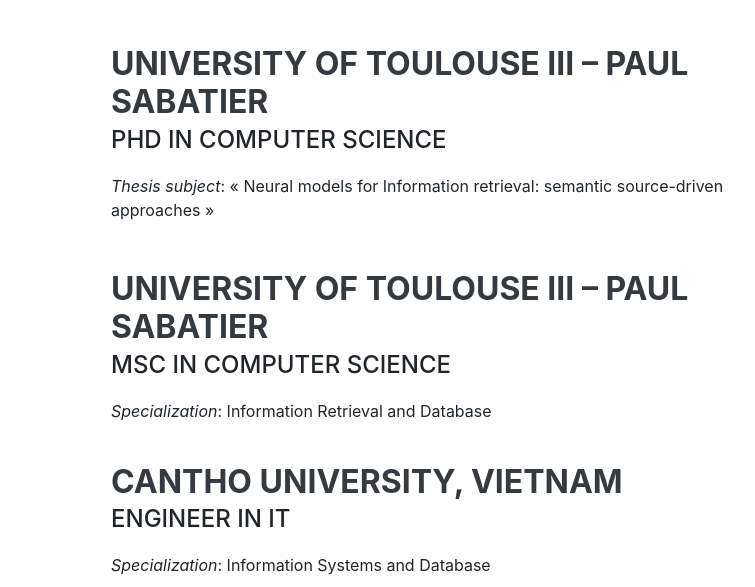
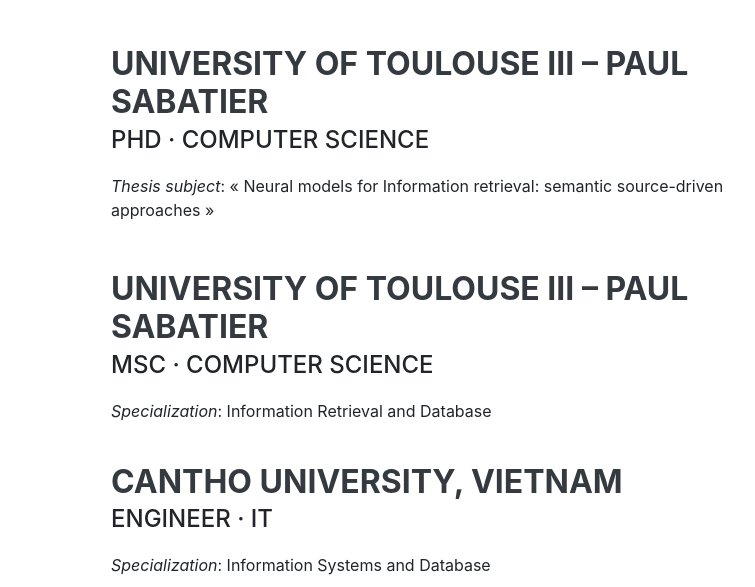
Before and after one commit to giahung24/giahung24, a plain HTML site: page index.html in a window 1280 px wide. Shown: the part 2271-2858 px from the top of the page, 209-964 px from the left. Drawn offline with nearby package versions, Linux system fonts and the light colour scheme; some packages are replaced by stand-ins of ours; a script that the page names is missing; a web font is replaced by a local one.

Commit message:
Update index.html

```diff
--- a/index.html
+++ b/index.html
@@ -189,7 +189,7 @@
         <div class="resume-item d-flex flex-column flex-md-row justify-content-between mb-5">
           <div class="resume-content">
             <h3 class="mb-0">University of Toulouse III – Paul Sabatier</h3>
-            <div class="subheading mb-3">PhD in Computer Science</div>
+            <div class="subheading mb-3">PhD &#183; Computer Science</div>
             <div><em>Thesis subject</em>: « Neural models for Information retrieval: semantic source-driven approaches »</div>
           </div>
           <div class="resume-date text-md-right">
@@ -203,7 +203,7 @@
         <div class="resume-item d-flex flex-column flex-md-row justify-content-between">
           <div class="resume-content">
             <h3 class="mb-0">University of Toulouse III – Paul Sabatier</h3>
-            <div class="subheading mb-3">MSc in Computer Science</div>
+            <div class="subheading mb-3">MSc &#183; Computer Science</div>
             <p><em>Specialization</em>: Information Retrieval and Database</p>
           </div>
           <div class="resume-date text-md-right">
@@ -215,7 +215,7 @@
         <div class="resume-item d-flex flex-column flex-md-row justify-content-between">
           <div class="resume-content">
             <h3 class="mb-0">Cantho University, Vietnam</h3>
-            <div class="subheading mb-3">Engineer in IT</div>
+            <div class="subheading mb-3">Engineer &#183; IT</div>
             <p><em>Specialization</em>: Information Systems and Database</p>
           </div>
           <div class="resume-date text-md-right">
```
